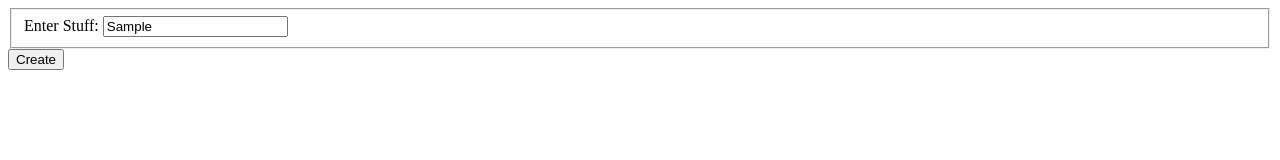
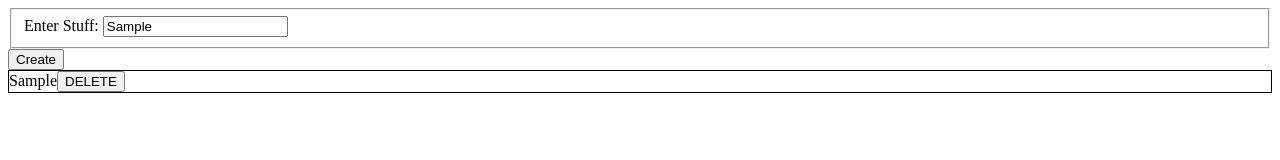
Before and after one commit to divinerankzero/cards-practice, a plain HTML site: page index.html in a window 1280 px wide. Both pictures are taken after typing "Sample" into the empty fields and a click on the button "Create". Drawn offline with Linux system fonts and the light colour scheme.

Commit message:
completed challenge

```diff
--- a/cards.css
+++ b/cards.css
@@ -0,0 +1,3 @@
+.border {
+    border: 1px solid black;
+}
--- a/cards.js
+++ b/cards.js
@@ -0,0 +1,41 @@
+// When the user enters in text into the text area
+// and then clicks the create button,
+// [x] use a factory function
+// [x] that creates a new DOM component
+// [x] that has a border,
+// [x] and includes it's own delete button.
+let card_id = 0;
+const entryField = document.getElementById("entryField")
+const outputContainer = document.getElementById("output")
+
+const cardFactory = () => {
+    card_id ++;
+    const card = document.createElement("article");
+    card.classList.add("border");
+    card.id = `card--${card_id}`;
+    card.textContent = entryField.value;
+
+    const deleteButton = document.createElement("BUTTON")
+    deleteButton.innerHTML = "DELETE"
+    deleteButton.id = `delete--${card_id}`;
+    deleteButton.classList.add("deleteButton")
+    deleteButton.addEventListener("click", deleteCard)
+    card.appendChild(deleteButton);
+
+    outputContainer.appendChild(card);
+}
+
+const deleteCard = (event) => {
+    const id = event.target.id.split("-")[2];
+    const card = document.getElementById(`card--${id}`)
+    outputContainer.removeChild(card)
+
+}
+
+// [x] Insert that new component into the DOM.
+// [x] When the user clicks the Delete button,
+//      the containing card, and no other cards,
+//      should then be removed from the DOM.
+// [x] Not just made invisible, actually removed from the DOM.
+
+createButton.addEventListener("click", cardFactory);
```
Also changed, not shown: index.html (+0 -1 lines).
